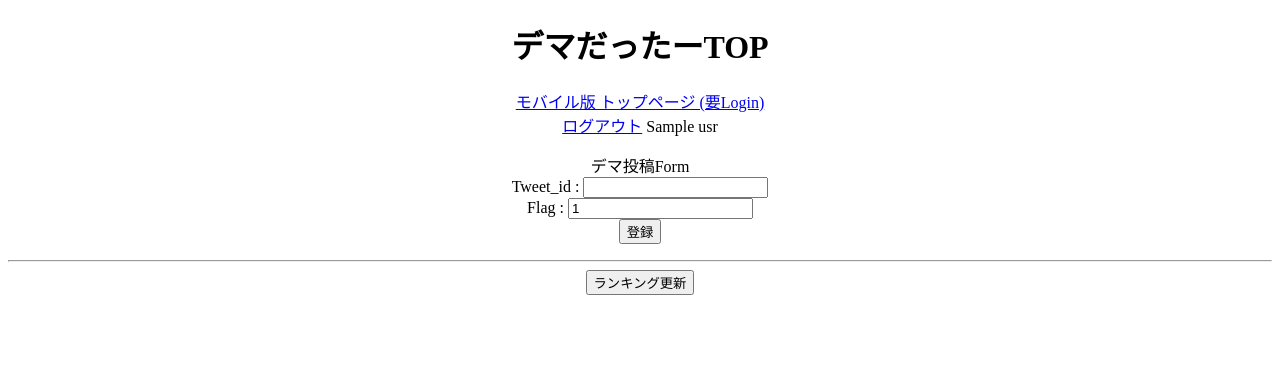
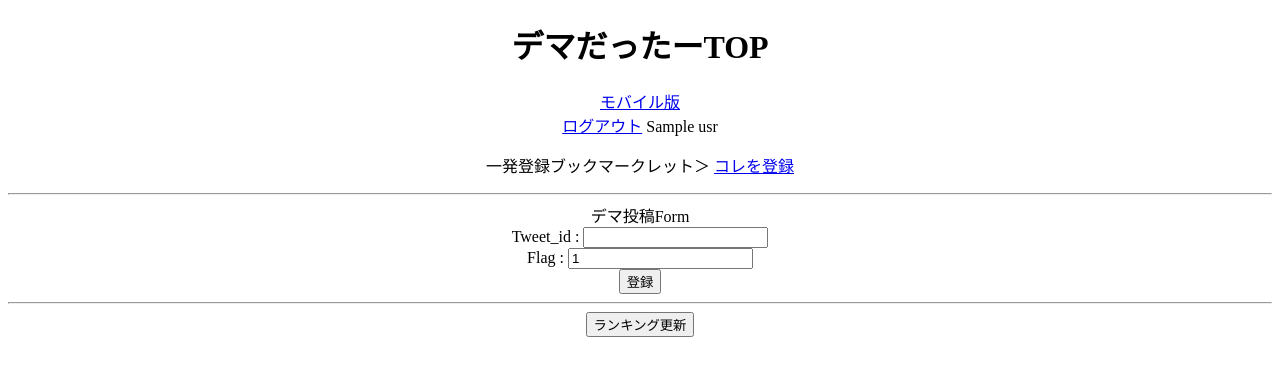
Before and after one commit to moochi/demadatter, a Python web app: template gae/app/templates/TopPage.html in a window 1280 px wide. Shown: the top 376 px of the page. Run offline with Jinja, Linux system fonts and the light colour scheme; the template is opened without the code that fills it: most values are stand-ins (such as "Sample title", 1, 10 or a date in 2020); some libraries are stand-ins or nearby versions.

Commit message:
ブックマークレットのリンクを追加＞demadatter-dev用

```diff
--- a/gae/app/templates/TopPage.html
+++ b/gae/app/templates/TopPage.html
@@ -38,6 +38,10 @@
       var api_url='/v2/api/post?';
       var req_url=''+api_url+'tweet_id='+tweet_id+'&flag='+flag;
       console.info(req_url);
+      if (tweet_id.match(/[0-9]{17}$/)==null){
+        alert('Tweet IDが不正です');
+        return
+      }
       $.getJSON(
           req_url,
           null,
@@ -53,10 +57,12 @@
 
   <h1 style="text-align:center">デマだったーTOP</h1>
   <center>
-  <a href="/mobile">モバイル版 トップページ (要Login)</a><br>
+  <a href="/mobile">モバイル版</a><br>
 
 {% if p.usr %}
 <a href="/logout">ログアウト</a> {{ p.usr.screen_name }} <p>
+一発登録ブックマークレット＞
+<a href="javascript:(function(){var%20tweet_id=location.href.match(/[0-9]{17}$/)[0];location.href='http://1000.demadatter-dev.appspot.com/v2/api/post?flag=1&tweet_id='+encodeURI(tweet_id);}())">コレを登録</a><hr>
 
     デマ投稿Form<br />
     Tweet_id : <input name="tweet_id" value="" id='tweet_id'/><br />
--- a/gae/libs/twitter.py
+++ b/gae/libs/twitter.py
@@ -35,6 +35,7 @@ def get_status_by_tweet_id(tweet_id):
           logging.info(data['text'])
         else:
           logging.info('data has no text elements')
+          logging.info(str(response.content))
         return json.loads(response.content)
 
     return None
```
